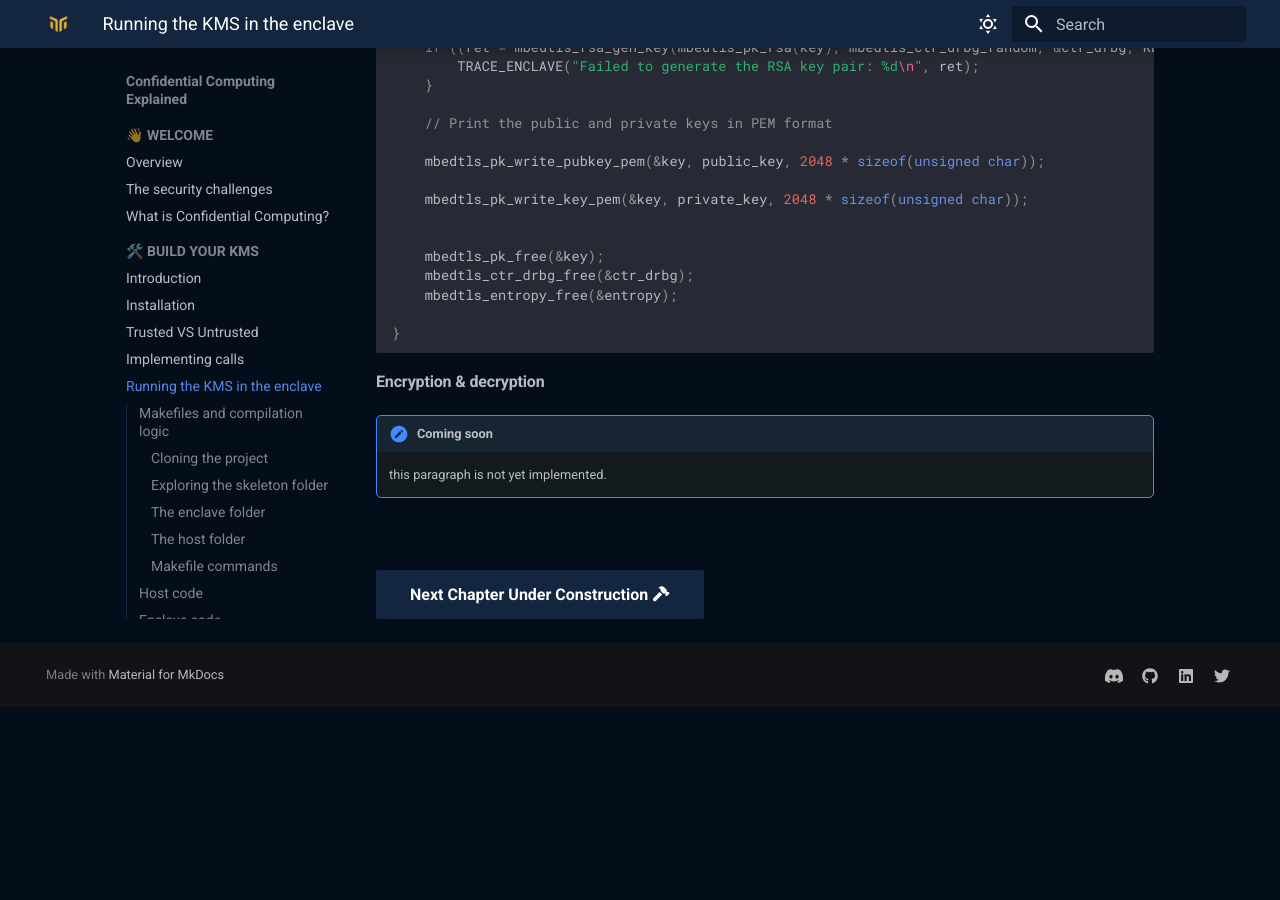
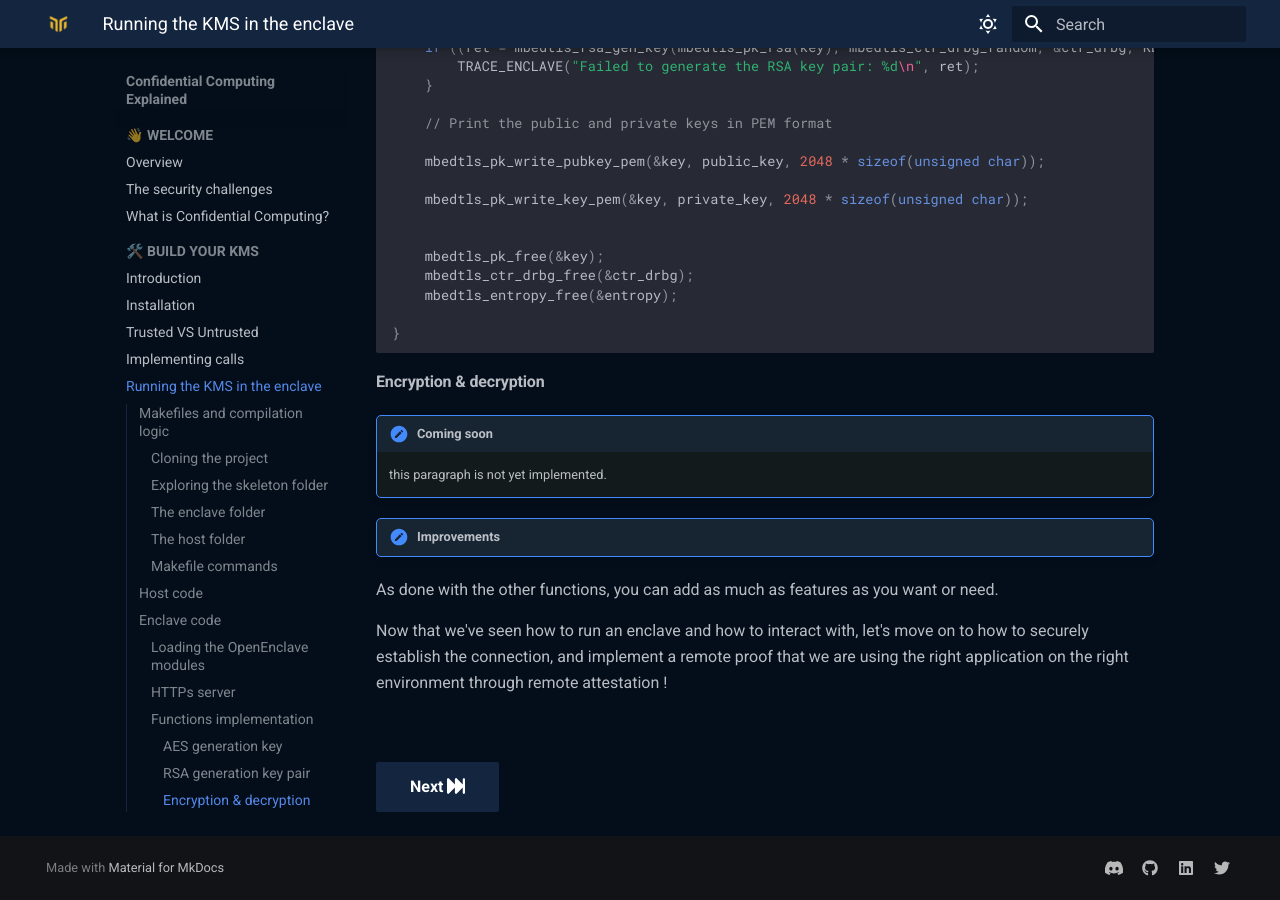
Before and after one commit to mithril-security/Confidential_Computing_Explained, an MkDocs documentation site: the page built from docs/docs/build-your-kms/part1_running_kms_enclave.md, in a window 1280 px wide and 900 px high, scrolled down 14553 px. Built offline with MkDocs 1.6.1 and Material for MkDocs 9.7.7, drawn with Linux system fonts in a browser that asks for light colours; comment, search, counter and statistics services are not loaded; before the commit the page ends 15260 px from its top, so only the background shows below that; some of the changed lines change nothing that is shown.

Commit message:
changes to part 2

````diff
--- a/docs/docs/build-your-kms/part1_running_kms_enclave.md
+++ b/docs/docs/build-your-kms/part1_running_kms_enclave.md
@@ -692,7 +692,12 @@ void generate_rsa_keypair(unsigned char* public_key, unsigned char* private_key)
 !!! note "Coming soon"
     this paragraph is not yet implemented.
 
+!!! note "Improvements"
+As done with the other functions, you can add as much as features as you want or need.
+
+
+Now that we've seen how to run an enclave and how to interact with, let's move on to how to securely establish the connection, and implement a remote proof that we are using the right application on the right environment through remote attestation !
 
 <br />
 <br />
-[Next Chapter Under Construction :fontawesome-solid-hammer:](#){ .md-button .md-button--primary }
+[Next :fontawesome-solid-forward-fast:](./part_2.md){ .md-button .md-button--primary }
--- a/docs/docs/build-your-kms/part_2.md
+++ b/docs/docs/build-your-kms/part_2.md
@@ -32,19 +32,14 @@ Good thing for us, we won't have to get in that much detail because OpenEnclave
 
 ### Attestation on OpenEnclave
 
-Open Enclave is an open-source project that provides a platform for building secure and confidential computing environments. In this tutorial, we will explore how to use Open Enclave to perform remote attestation.
+The **Open Enclave** community tried to develop a way that's more friendly to the Remote attestation procedures (RATS) specifications. This resulted in an attestation API. This API gives a set of functions to generate reports, evidence, and handles all the attestation interface for us to be used. The OpenEnclave SDK uses the functions to get evidence and to verify it.
 
-Open Enclave maintains an attestation API. This API gives a set of functions to generate reports, quotes, and handles all the attestation interface for us to be use simply.
-
-- `openenclave/enclave.h`: contains Open Enclave SDK APIs for creating and managing Enclaves
-- `openenclave/attestation/attester.h`: provides functions to perform remote attestation and to verify attestation evidence
-- `openenclave/attestation/sgx/evidence.h`: defines structures and functions for attestation evidence, specifically for Intel Software Guard Extensions (SGX) Enclaves
-- `openenclave/attestation/sgx/report.h`: provides functions for generating reports that attest to the current state of an SGX Enclave
+- `openenclave/enclave.h`: contains Open Enclave SDK APIs for creating and managing Enclaves which we've already used.
+- `openenclave/attestation/attester.h`: provides functions to perform remote attestation and to verify attestation evidence, that what we will need for generating the evidence.
+- `openenclave/attestation/sgx/evidence.h`: defines structures and functions for attestation evidence, specifically for Intel Software Guard Extensions (SGX) Enclaves.
+- `openenclave/attestation/sgx/report.h`: provides functions for generating reports that attest to the current state of an SGX Enclave.
 
 
-In addition, the code also includes two C++ files `aes_genkey.cpp` and `rsa_genkey.cpp`.
-
-The `certificate` and `private_key` character pointers contain example values for an X.509 digital certificate and private key, respectively. These values are used as test data and should be replaced with appropriate values for a given use case.
 
 ### Verifying that all the services are set-up
 verifying that aesm service is up and running.
@@ -77,14 +72,51 @@ However, to generate the quote, we must do so from the host. Because in the quot
 When the quote is generate, it must then be sent to the user for verification.
 This is achieved through the web server done previously on part 1.
 
-### Adding an `ecall`
-To get the report from the enclave, we are going to add an `ecall` to our application.
-So let's change the `kms.edl` by adding the structure of our `get_report` ecall.
-Still in the trusted section, we are going to add the following:
+### Adding `ecall`s for the remote attestation
+We will be adding two different examples, the first one, will be regarding extracting the report inside the enclave and will be represented by the `get_report` ecall.
+In the second one, we will be presenting the evidence that will
+So let's change the `kms.edl` by defining the ecalls and adding some structures that we will be working with.
+We are going to add the following:
 ```c++
+// kms.edl
+enclave {
+// ...
+    struct format_settings_t
+    {
+        [size=size] uint8_t* buffer;
+        size_t size;
+    };
+
+    struct pem_key_t
+    {
+        [size=size] uint8_t* buffer;
+        size_t size;
+    };
+
+    struct evidence_t
+    {
+        [size=size] uint8_t* buffer;
+        size_t size;
+    };
+
+    struct message_t
+    {
+        [size=size] uint8_t* data;
+        size_t size;
+    };
+
     trusted {
         // Untrusted port
         public int set_up_server([in, string] const char* port, bool keep_server_up);
+
+        // Extract the evidence from the enclave
+        public int get_evidence_with_pub_key(
+            [in] const oe_uuid_t* format_id,
+            [in] format_settings_t* format_settings,
+            [out] pem_key_t *pem_key,
+            [out] evidence_t *evidence
+        );
+
 
         // Extract the enclave's report and public key for the remote attestation
         public int get_report(
@@ -94,10 +126,14 @@ Still in the trusted section, we are going to add the following:
             [out] size_t *report_size
         );
     };
+
+//...
+
+}
 ```
 
+In the `get_evidence_with_pub_key` function, `format_id` and `format_settings` are just copied as it is. Those two variables represents the settings that will passed on to the enclave to generate the right evidence (such as the ECDSA-key generation format).
 This function adds the public key in PEM format and the report in the enclave and copies it in the four variables (hence the outbound `out`).
-
 
 ### Attestation structure
 
@@ -122,27 +158,28 @@ So, let's start by trying to add the `get_report` ecall to retrieve the enclave
 ### The crypto class object
 The crypto class object provides functionality for encryption and hashing using the RSA algorithm and SHA-256 hash function. It uses the MbedTLS library for cryptographic operations.
 
-1. `Crypto::Crypto()` - Constructor method that initializes the crypto module by calling `init_mbedtls()`.
+??? "Explanations about the crypto class object"
+    1. `Crypto::Crypto()` - Constructor method that initializes the crypto module by calling `init_mbedtls()`.
 
-2. `Crypto::~Crypto()` - Destructor method that frees resources allocated by the crypto module by calling `cleanup_mbedtls()`.
+    2. `Crypto::~Crypto()` - Destructor method that frees resources allocated by the crypto module by calling `cleanup_mbedtls()`.
 
-3. `Crypto::init_mbedtls()` - Method that initializes the crypto module by performing the following operations:
-   - Initializes the `m_entropy_context`, `m_ctr_drbg_context`, and `m_pk_context` structures from the mbedtls library.
-   - Seeds the `m_ctr_drbg_context` structure with entropy using `mbedtls_ctr_drbg_seed()` function.
-   - Sets up an RSA key pair of **2048-bit** with exponent **65537** using `mbedtls_rsa_gen_key()` function.
-   - Writes out the public key in PEM format using `mbedtls_pk_write_pubkey_pem()` function.
+    3. `Crypto::init_mbedtls()` - Method that initializes the crypto module by performing the following operations:
+    - Initializes the `m_entropy_context`, `m_ctr_drbg_context`, and `m_pk_context` structures from the mbedtls library.
+    - Seeds the `m_ctr_drbg_context` structure with entropy using `mbedtls_ctr_drbg_seed()` function.
+    - Sets up an RSA key pair of **2048-bit** with exponent **65537** using `mbedtls_rsa_gen_key()` function.
+    - Writes out the public key in PEM format using `mbedtls_pk_write_pubkey_pem()` function.
 
-4. `Crypto::cleanup_mbedtls()` - Method that frees resources allocated by the crypto module by calling the corresponding mbedtls cleanup functions (`mbedtls_pk_free()`, `mbedtls_entropy_free()`, and `mbedtls_ctr_drbg_free()`).
+    4. `Crypto::cleanup_mbedtls()` - Method that frees resources allocated by the crypto module by calling the corresponding mbedtls cleanup functions (`mbedtls_pk_free()`, `mbedtls_entropy_free()`, and `mbedtls_ctr_drbg_free()`).
 
-5. `Crypto::retrieve_public_key()` - Method that retrieves the public key of the enclave by copying the value of `m_public_key` to the `pem_public_key` buffer provided.
+    5. `Crypto::retrieve_public_key()` - Method that retrieves the public key of the enclave by copying the value of `m_public_key` to the `pem_public_key` buffer provided.
 
-6. `Crypto::Sha256()` - Method that computes the SHA256 hash of the provided data using the mbedtls library functions (`mbedtls_sha256_init()`, `mbedtls_sha256_starts_ret()`, `mbedtls_sha256_update_ret()`, and `mbedtls_sha256_finish_ret()`).
+    6. `Crypto::Sha256()` - Method that computes the SHA256 hash of the provided data using the mbedtls library functions (`mbedtls_sha256_init()`, `mbedtls_sha256_starts_ret()`, `mbedtls_sha256_update_ret()`, and `mbedtls_sha256_finish_ret()`).
 
-7. `Crypto::Encrypt()` - Method that encrypts the provided data using the public key of another enclave. The method performs the following operations:
-   - Parses the provided public key into an `mbedtls_pk_context` structure using `mbedtls_pk_parse_public_key()` function.
-   - Sets the RSA padding and hash algorithm to be used for encryption.
-   - Encrypts the data using `mbedtls_rsa_pkcs1_encrypt()` function with the parsed public key.
-   - Sets the encrypted data size and returns `true` if successful.
+    7. `Crypto::Encrypt()` - Method that encrypts the provided data using the public key of another enclave. The method performs the following operations:
+    - Parses the provided public key into an `mbedtls_pk_context` structure using `mbedtls_pk_parse_public_key()` function.
+    - Sets the RSA padding and hash algorithm to be used for encryption.
+    - Encrypts the data using `mbedtls_rsa_pkcs1_encrypt()` function with the parsed public key.
+    - Sets the encrypted data size and returns `true` if successful.
 
 
 ### The attestation class object
````
